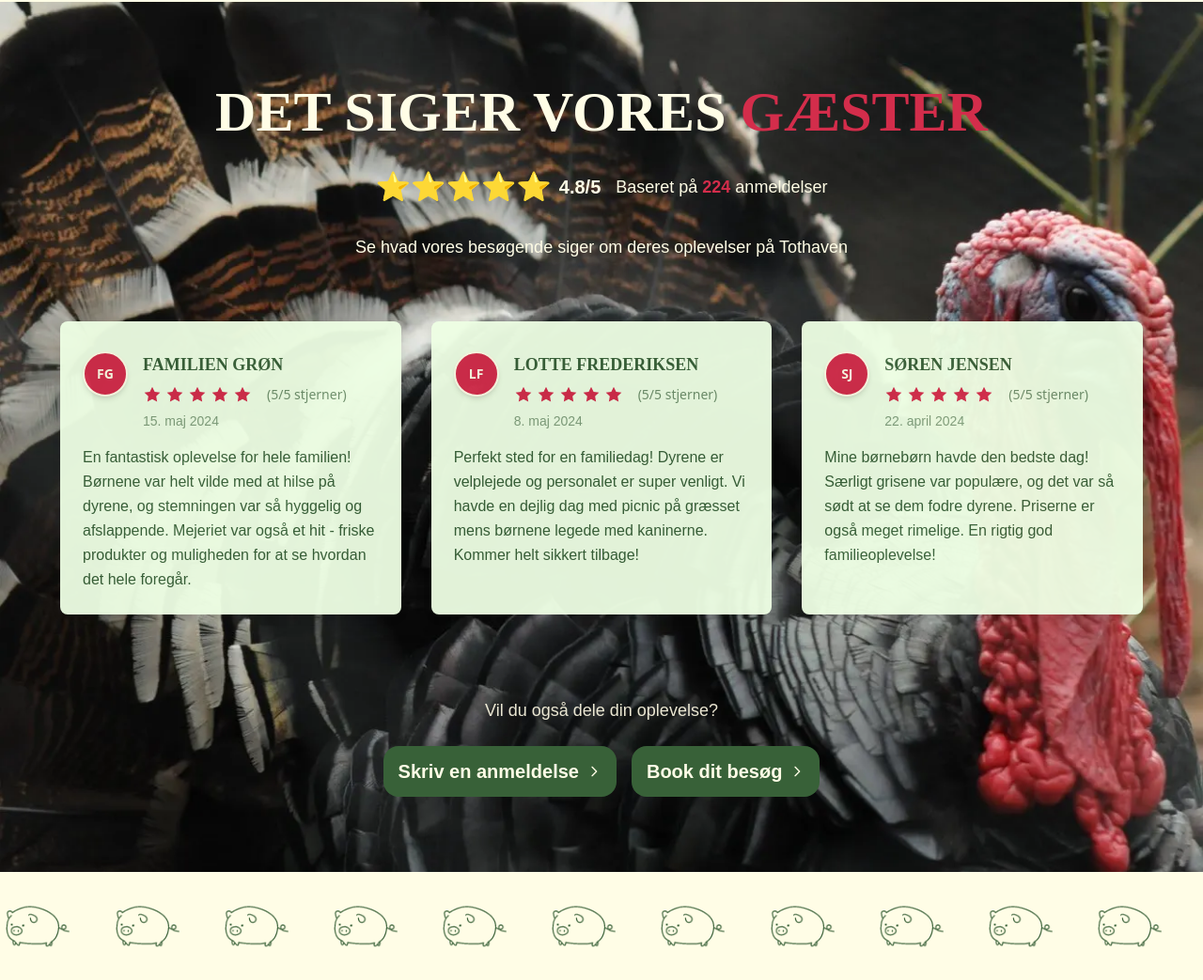
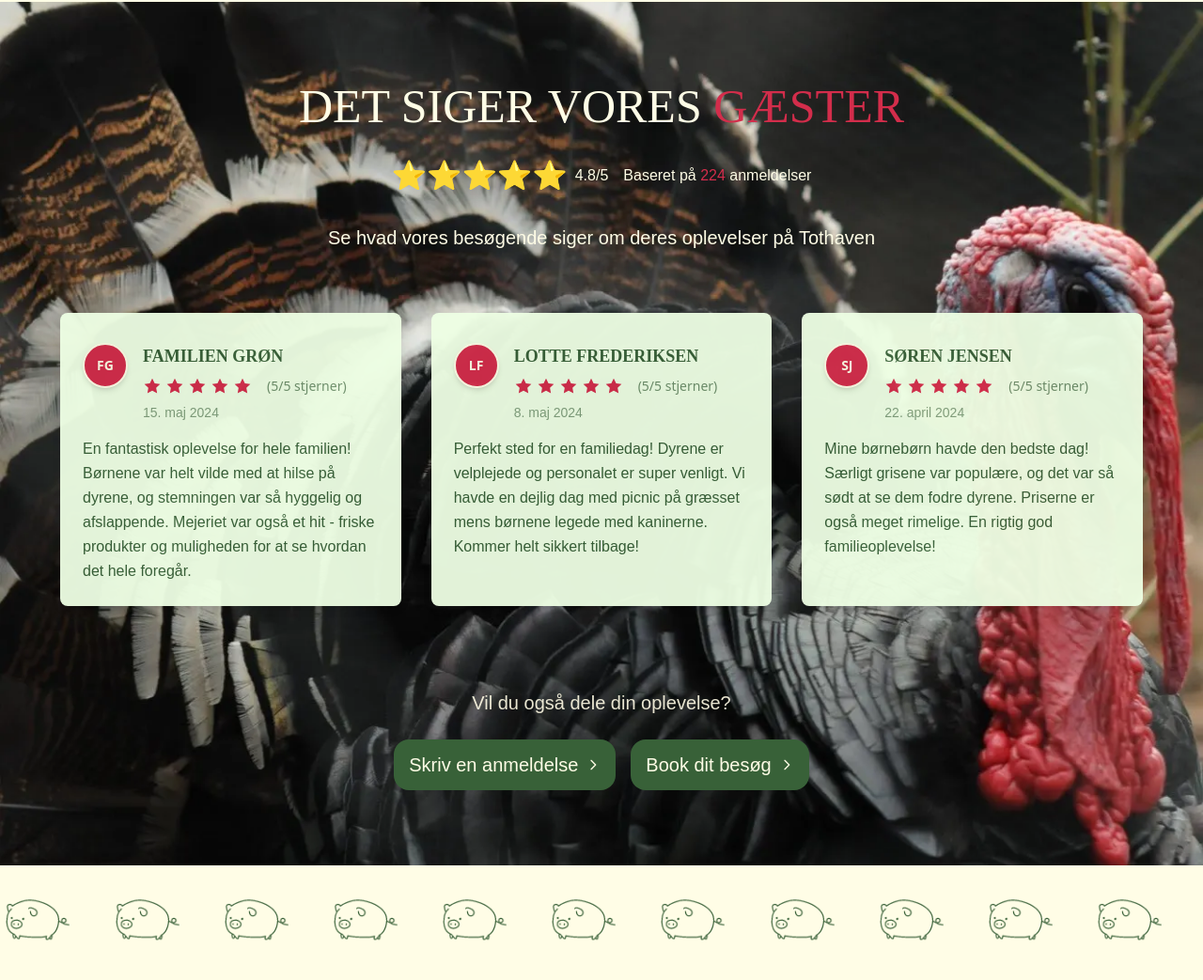
Before and after one commit to AndreaOphelia/tothaven, an Astro site: page / in a window 1280 px wide. Shown: the part 1284-2327 px from the top of the page at 94% size. Built offline with nearby package versions, Linux system fonts and the light colour scheme; Astro itself is replaced by a stand-in of ours; a web font is replaced by a local one.

Commit message:
index font ordnet

```diff
--- a/src/pages/index.astro
+++ b/src/pages/index.astro
@@ -65,9 +65,7 @@ import Heading from "../components/Heading.astro";
     </div>
     <div class="relative container mx-auto px-6">
       <div class="text-center mb-16">
-        <h2
-          class="text-4xl md:text-6xl font-bold text-[var(--color-primary-content)] mb-6 leading-tight"
-        >
+        <h2 class="text-[var(--color-primary-content)] mb-6 leading-tight">
           Det Siger Vores <span class="text-[var(--color-accent)]">Gæster</span>
         </h2>
 
@@ -78,20 +76,15 @@ import Heading from "../components/Heading.astro";
         >
           <div class="flex items-center space-x-2">
             <span class="text-3xl">⭐⭐⭐⭐⭐</span>
-            <span
-              class="text-[var(--color-primary-content)] text-xl font-semibold"
-              >4.8/5</span
-            >
+            <span class="text-[var(--color-primary-content)]">4.8/5</span>
           </div>
-          <div class="text-[var(--color-primary-content)] text-lg">
-            Baseret på <span class="font-semibold text-[var(--color-accent)]"
-              >224</span
-            > anmeldelser
+          <div class="text-[var(--color-primary-content)]">
+            Baseret på <span class="text-[var(--color-accent)]">224</span> anmeldelser
           </div>
         </div>
 
         <p
-          class="text-[var(--color-primary-content)] text-lg max-w-2xl mx-auto leading-relaxed"
+          class="text-[var(--color-primary-content)] max-w-2xl mx-auto leading-relaxed"
         >
           Se hvad vores besøgende siger om deres oplevelser på Tothaven
         </p>
@@ -135,7 +128,7 @@ import Heading from "../components/Heading.astro";
 
       <!-- Cta -->
       <div class="flex flex-col items-center justify-center text-center mt-16">
-        <p class="text-[var(--color-primary-content)]/90 mb-6 text-lg">
+        <p class="text-[var(--color-primary-content)]/90 mb-6">
           Vil du også dele din oplevelse?
         </p>
         <div
@@ -143,7 +136,7 @@ import Heading from "../components/Heading.astro";
         >
           <a
             href=""
-            class="inline-flex items-center px-4 py-3 bg-[var(--color-primary)] hover:bg-[var(--color-accent)] font-semibold text-[var(--color-primary-content)] transition-all duration-300 transform rounded-2xl"
+            class="inline-flex items-center px-4 py-3 bg-[var(--color-primary)] hover:bg-[var(--color-accent)] text-[var(--color-primary-content)] transition-all duration-300 transform rounded-2xl"
           >
             Skriv en anmeldelse
             <svg
@@ -161,7 +154,7 @@ import Heading from "../components/Heading.astro";
           </a>
           <a
             href="/biletter"
-            class="inline-flex items-center px-4 py-3 bg-[var(--color-primary)] hover:bg-[var(--color-accent)] font-semibold text-[var(--color-primary-content)] transition-all duration-300 transform rounded-2xl"
+            class="inline-flex items-center px-4 py-3 bg-[var(--color-primary)] hover:bg-[var(--color-accent)] text-[var(--color-primary-content)] transition-all duration-300 transform rounded-2xl"
           >
             Book dit besøg
             <svg
@@ -267,8 +260,8 @@ import Heading from "../components/Heading.astro";
               class="w-full aspect-square object-cover group-hover:scale-110 transition-transform duration-500"
             />
             <div class="absolute inset-0 bg-gradient-to-t from-black/50 to-transparent opacity-0 group-hover:opacity-100 transition-opacity duration-300" />
-            <div class="absolute bottom-4 left-4 text-white opacity-0 group-hover:opacity-100 transition-opacity duration-300">
-              <p class="text-sm font-medium">{image.alt}</p>
+            <div class="absolute bottom-4 left-4  opacity-0 group-hover:opacity-100 transition-opacity duration-300">
+              <p class=" ">{image.alt}</p>
             </div>
           </a>
         ))
```
